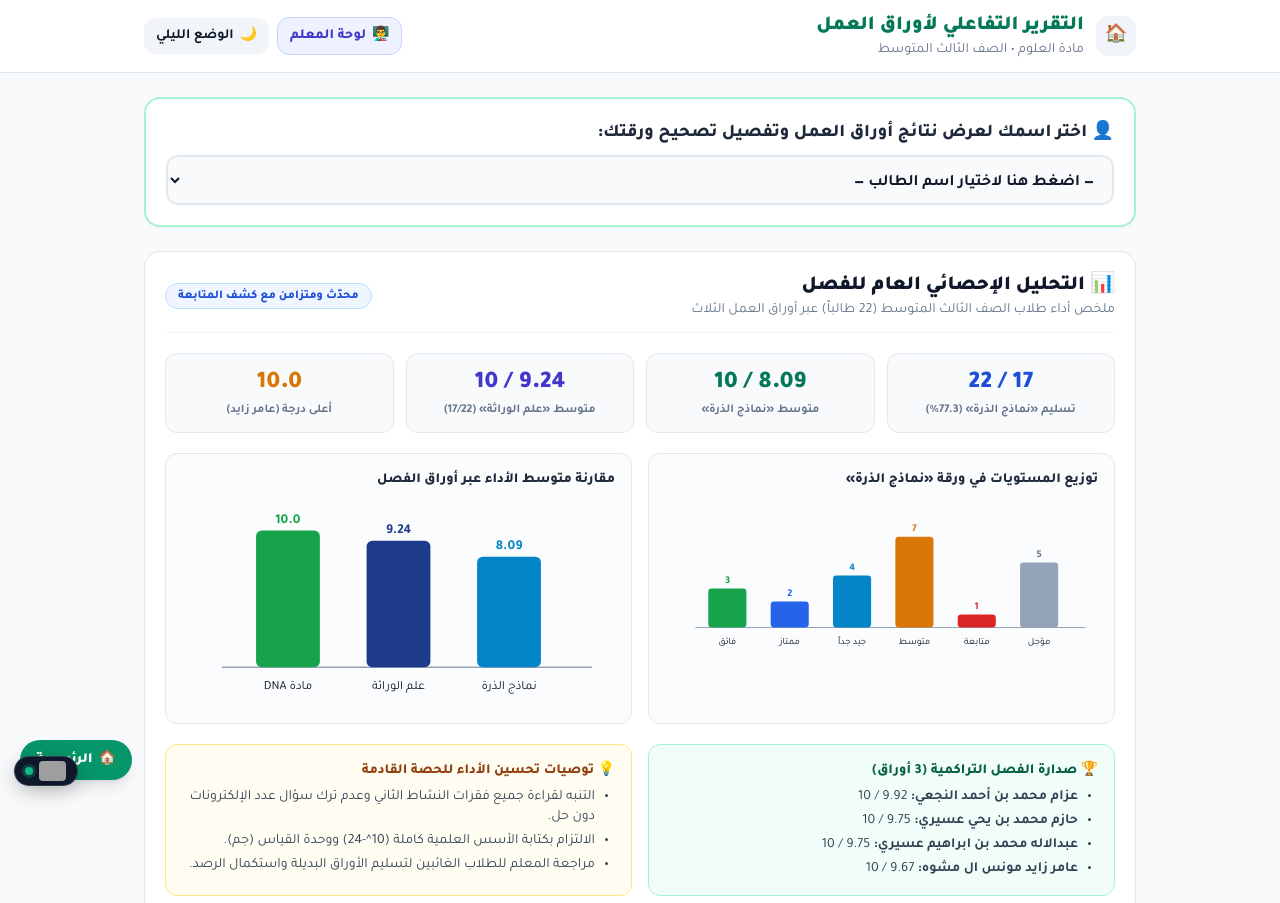
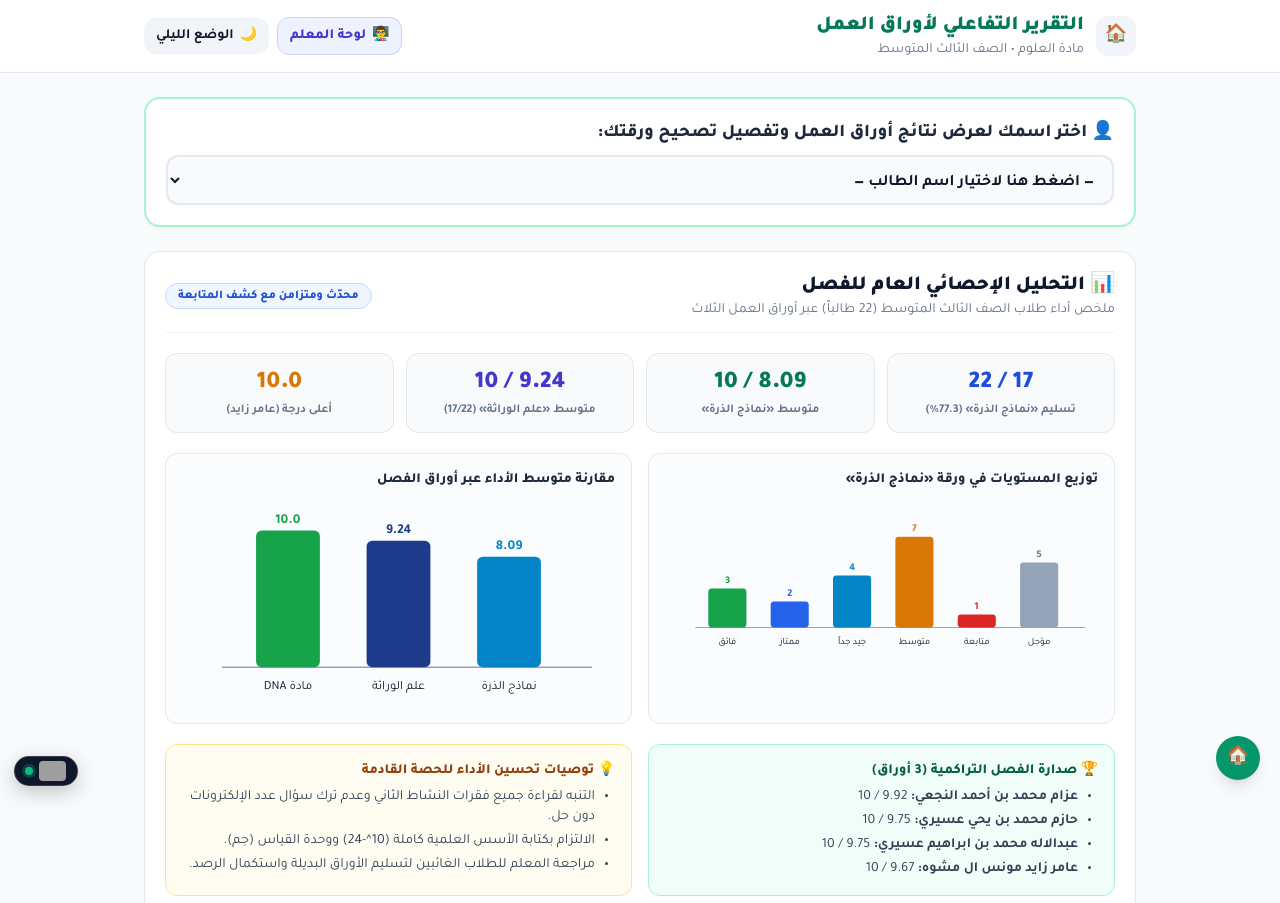
Before and after one commit to abodahmaj/science-virtual-labs, a plain HTML site: page reports/grade3-worksheets/index.html in a window 1280 px wide. Shown: the top 903 px of the page. Drawn offline with nearby package versions, Linux system fonts and the light colour scheme; grey boxes are pictures that could not be loaded.

Commit message:
Move floating home button to bottom-right icon-only to avoid visitor counter overlap

```diff
--- a/reports/grade3-worksheets/index.html
+++ b/reports/grade3-worksheets/index.html
@@ -480,8 +480,8 @@ function toggleTheme() {
   document.getElementById('theme-label').textContent = isDark ? 'الوضع النهاري' : 'الوضع الليلي';
 }
 </script>
-<a href="https://abodahmaj.github.io/science-virtual-labs/" class="fixed bottom-5 left-5 z-40 px-4 py-2.5 rounded-full bg-emerald-600 hover:bg-emerald-700 text-white shadow-lg hover:shadow-xl text-xs sm:text-sm font-black flex items-center gap-1.5 transition" title="العودة للصفحة الرئيسية">
-  <span>🏠</span><span>الرئيسية</span>
+<a href="https://abodahmaj.github.io/science-virtual-labs/" class="fixed bottom-5 right-5 z-40 w-11 h-11 rounded-full bg-emerald-600 hover:bg-emerald-700 text-white shadow-lg hover:shadow-xl text-lg flex items-center justify-center transition" title="العودة للصفحة الرئيسية" aria-label="العودة للصفحة الرئيسية">
+  <span>🏠</span>
 </a>
 </body>
 </html>
```
Also changed, not shown: reports/grade3-worksheets/teacher.html (+2 -2 lines).
